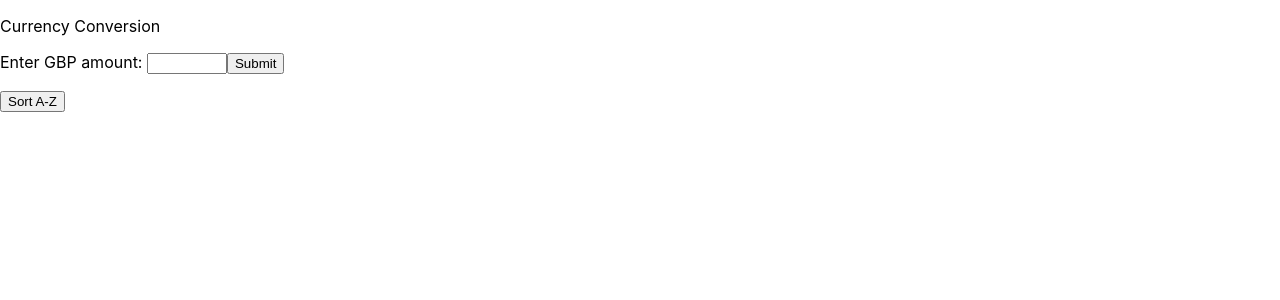
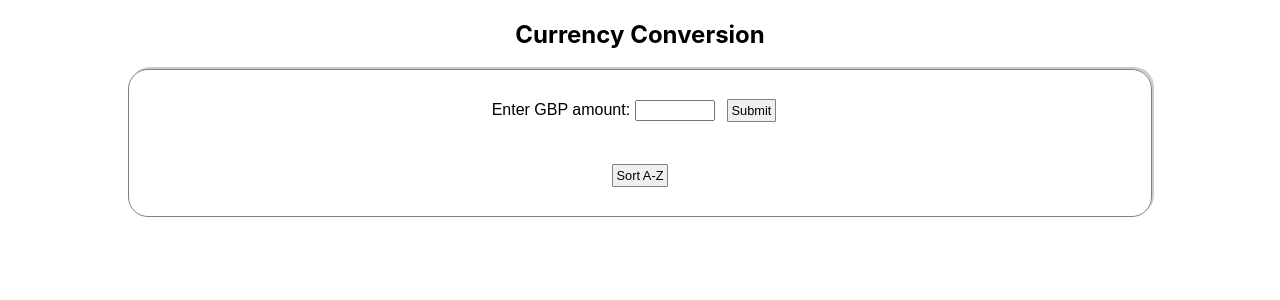
Before and after one commit to Lorenatacal/currency-conversion, a React (Create React App) app: page / in a window 1280 px wide. Shown: the top 300 px of the page. Built offline with nearby package versions, Linux system fonts and the light colour scheme.

Commit message:
Add basic styling

```diff
--- a/src/App.js
+++ b/src/App.js
@@ -1,11 +1,14 @@
 import React from 'react';
 import CurrencyConversion from './CurrencyConversion';
-import './App.css';
+import styled from 'styled-components';
 
+const Title = styled.h2`
+  text-align: center;
+`;
 function App () {
   return (
     <div className="App">
-      <p>Currency Conversion</p>
+      <Title>Currency Conversion</Title>
       <CurrencyConversion />
     </div>
   );
--- a/src/CurrencyConversion.js
+++ b/src/CurrencyConversion.js
@@ -1,6 +1,37 @@
 import React from 'react';
 import axios from 'axios';
 import setCurrencies from './utils/setCurrencies';
+import styled from 'styled-components';
+
+const Wrapper = styled.section`
+  padding: 1em;
+  text-align: center;
+  margin-left:10%;
+  margin-right:10%;
+  border: 0.5px solid gray;
+  box-shadow: 2px -2px #CCC;
+  border-radius: 20px;
+  font-family: 'Notable', sans-serif;
+`;
+const List = styled.ul`
+  list-style-type: none;
+  text-align: center;
+  margin-left: -6%
+`;
+const Button = styled.button`
+  font-size: 0.8em;
+  margin: 1em;
+  padding: 0.25em 0.25em;
+  border: 1px solid gray;
+  border-radius: 1px;
+`;
+const Input = styled.input`
+  font-size: 0.8em;
+  margin: 1em;
+  padding: 0.25em 0.25em;
+  border: 1px solid gray;
+  border-radius: 1px;
+`;
 
 class CurrencyConvertor extends React.Component {
   constructor (props) {
@@ -57,7 +88,7 @@ class CurrencyConvertor extends React.Component {
 
   render () {
     return (
-      <div>
+      <Wrapper>
         <form data-name="submit" onSubmit={this.handleSubmit}>
           <span>Enter GBP amount: </span>
           <input
@@ -68,9 +99,9 @@ class CurrencyConvertor extends React.Component {
             value={this.state.value}
             onChange={this.handleChange}
           />
-          <input type="submit" value="Submit" />
+          <Input type="submit" value="Submit" />
         </form>
-        <ul>
+        <List>
           {this.state.currencies.map ((elem, index) => {
             return (
               <li key={index}>
@@ -79,8 +110,8 @@ class CurrencyConvertor extends React.Component {
               </li>
             );
           })}
-        </ul>
-        <button
+        </List>
+        <Button
           data-name="sort-button"
           onClick={() => {
             this.sortList ();
@@ -88,8 +119,8 @@ class CurrencyConvertor extends React.Component {
           }}
         >
           Sort A-Z
-        </button>
-      </div>
+        </Button>
+      </Wrapper>
     );
   }
 }
```
Also changed, not shown: 2 other files (tests, documents, lock files or other folders).
